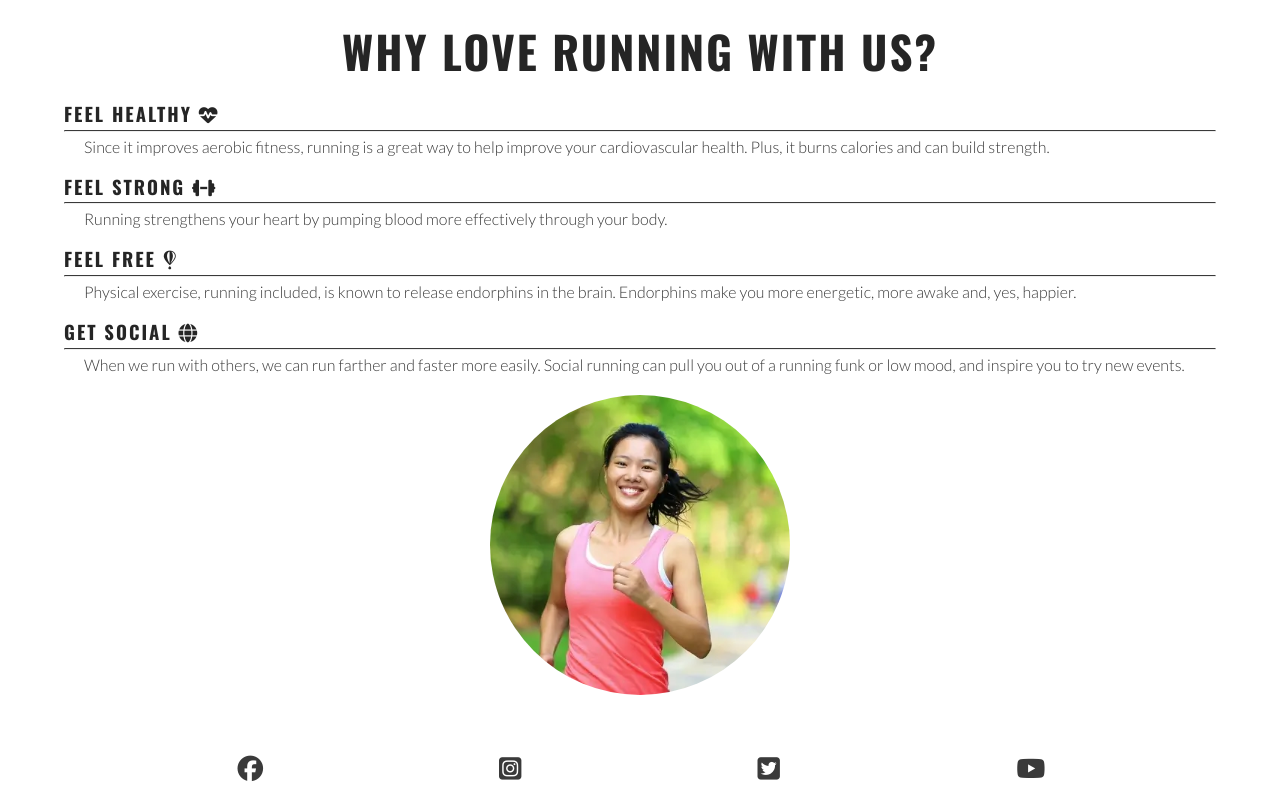
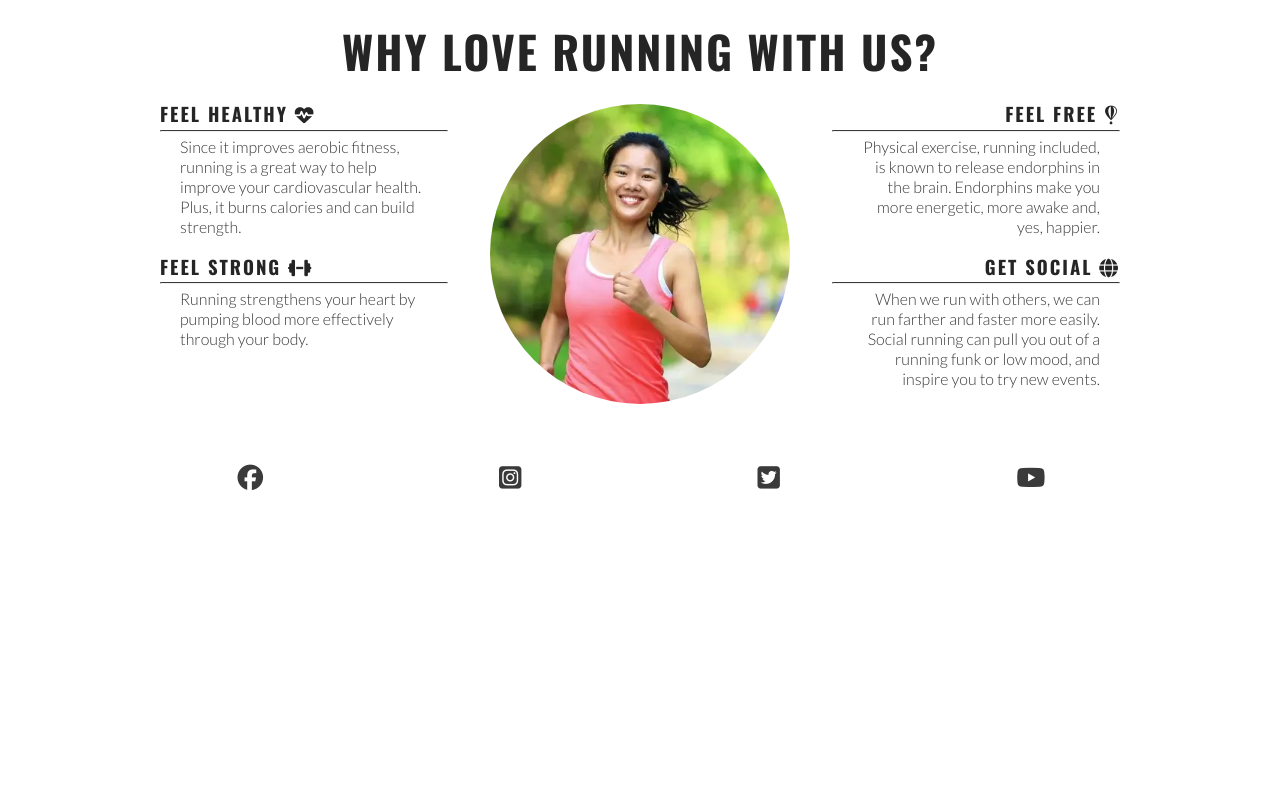
Before and after one commit to Elenaderothschild/Love-Running-new, a plain HTML site: page index.html in a window 1280 px wide. Shown: the part 681-1484 px from the top of the page. After the commit the page ends 1193 px from the top, so only its background shows below. Drawn offline with nearby package versions, Linux system fonts and the light colour scheme.

Commit message:
Make reasons section responsive

```diff
--- a/assets/css/style.css
+++ b/assets/css/style.css
@@ -225,11 +225,58 @@ hr {
         width: 300px;
         right: 50px;
     }
+
+    /* Reasons section */
+    #benefits-physical,
+    #benefits-mental {
+        display: flex;
+        flex-direction: column;
+        width: 100%;
+    }
+
+    #benefits-physical>div,
+    #benefits-mental>div {
+        width: 75%;
+    }
+
+    #benefits-mental>div {
+        text-align: end;
+        align-self: flex-end;
+    }
 }
 
-/* Media query: large devices ops and deskto (992px and up) */
+/* Media query: large devices laptops and desktop (992px and up) */
 @media screen and (min-widpx) {
     #menu a:hover {
         border-bottom: 1px solid #3a3a3a;
     }
 }
+
+@media screen and (min-width: 1200px) {
+
+    /* Reasons section */
+    #benefits {
+        display: flex;
+        flex-direction: row;
+    }
+
+    #benefits>div {
+        flex: 1;
+    }
+
+    #benefits-image {
+        order: 0;
+    }
+
+    #benefits-mental {
+        order: 1;
+    }
+
+    #benefits-mental>div {
+        align-self: flex-start;
+    }
+
+    #benefits-physical>div {
+        align-self: flex-end;
+    }
+}
```
